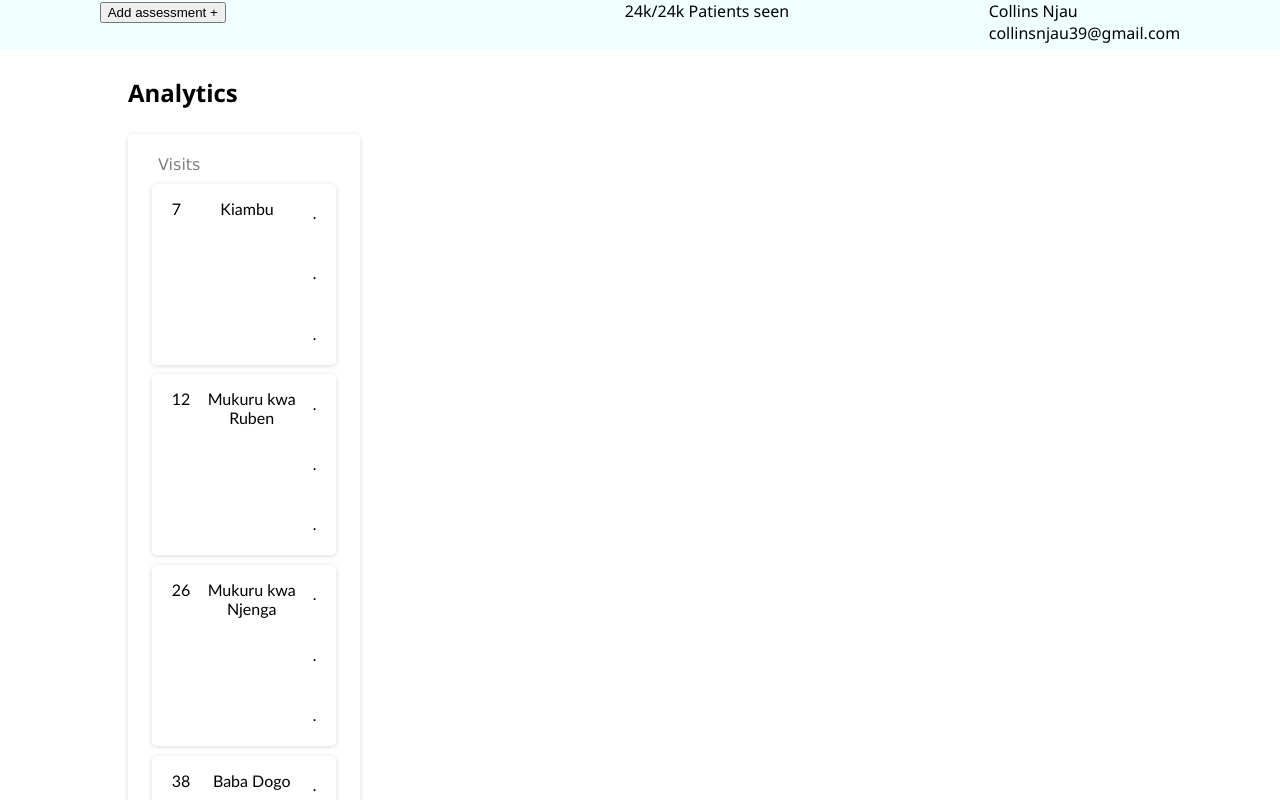
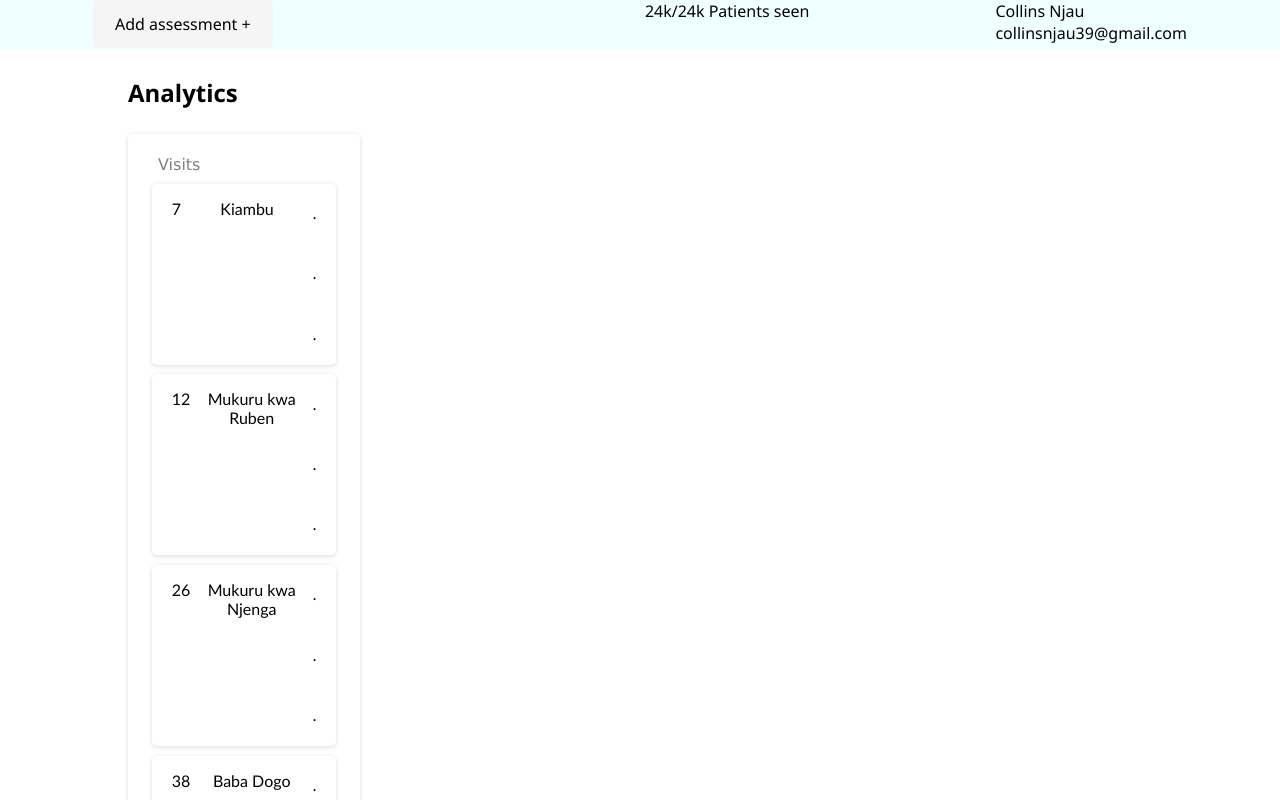
Before and after one commit to Collins33/Todoist-clone, a React (Create React App) app: page / in a window 1280 px wide. Shown: the top 800 px of the page. Built offline with nearby package versions, Linux system fonts and the light colour scheme.

Commit message:
Add styling for buttons

```diff
--- a/src/index.css
+++ b/src/index.css
@@ -9,3 +9,21 @@ code {
   font-family: source-code-pro, Menlo, Monaco, Consolas, "Courier New",
     monospace;
 }
+
+button {
+  background-color: whitesmoke;
+  display: inline-block;
+  font: inherit;
+  color: black;
+  font-weight: 400;
+  text-align: center;
+  white-space: nowrap;
+  vertical-align: middle;
+  user-select: none;
+  border: 2px solid transparent;
+  padding: 0.625rem 1.25rem;
+  font-size: 1rem;
+  line-height: 1.5;
+  border-radius: 0.25rem;
+  cursor: pointer;
+}
```
